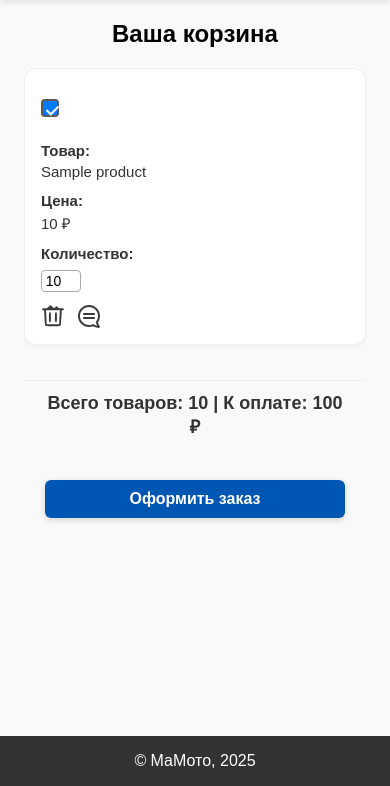
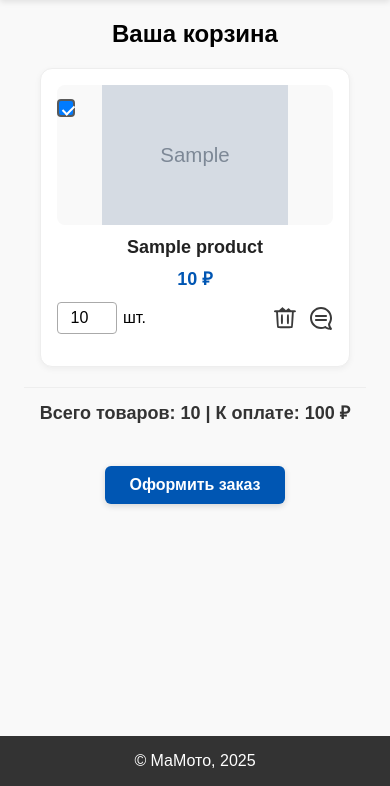
Before and after one commit to maxche88/Flask_SiteShop, a Python web app: template templates/user/cart.html in a window 390 px wide. Shown: the part 58-844 px from the top of the page. Run offline with Jinja, Linux system fonts and the light colour scheme; the template is opened without the code that fills it: most values are stand-ins (such as "Sample title", 1, 10 or a date in 2020); grey boxes marked "Sample" are stand-in pictures.

Commit message:
улучшена адаптивность корзины — добавлена мобильная карточная верстка, синхронизированы функции расчёта итогов, удаления и управления чекбоксами между десктопом и мобилкой, исправлены ошибки в обновлении суммы и отображении изображений, добавлены стрелки управления количеством. Изменения в таблицах, добавил связи и устранил проблему удаления в админ панели товара (если товар был в корзине у пользователя то админ не мог удалить товар из таблицы Shop)

```diff
--- a/routes/user/routes_api.py
+++ b/routes/user/routes_api.py
@@ -9,7 +9,7 @@ user_api_bp = Blueprint('user_api', __name__, url_prefix='/api/user')
 order_logger = logging.getLogger('app.orders')
 
 
-# === ДОБАВЛЕНИЕ В КОРЗИНУ ===
+# ДОБАВЛЕНИЕ В КОРЗИНУ
 @user_api_bp.route('/cart', methods=['POST'])
 def add_to_cart():
     user = g.current_user
@@ -59,7 +59,7 @@ def add_to_cart():
     return jsonify({"success": True})
 
 
-# === УДАЛЕНИЕ ИЗ КОРЗИНЫ ===
+# УДАЛЕНИЕ ИЗ КОРЗИНЫ
 @user_api_bp.route('/cart', methods=['DELETE'])
 def remove_from_cart():
     user = g.current_user
--- a/static/css/cart_form.css
+++ b/static/css/cart_form.css
@@ -4,6 +4,11 @@
 
 a {
     text-decoration: none;
+}
+
+/* По умолчанию: карточки скрыты, таблица видна */
+.cart-cards-mobile {
+    display: none;
 }
 
 .conteiner_forms {
@@ -65,9 +70,7 @@ a {
     box-shadow: 0 0 0 2px rgba(0, 123, 255, 0.25);
 }
 
-/* =============================================================================
-   КНОПКИ-ИКОНКИ
-   ============================================================================= */
+/* КНОПКИ-ИКОНКИ */
 
 .icon-button {
     background: none;
@@ -92,9 +95,7 @@ a {
     color: #3c9bf5;
 }
 
-/* =============================================================================
-   КАСТОМНЫЙ ЧЕКБОКС
-   ============================================================================= */
+/* ЧЕКБОКС */
 
 .checkbox-container {
     position: relative;
@@ -152,9 +153,7 @@ a {
     display: block;
 }
 
-/* =============================================================================
-   ОСНОВНАЯ СЕТКА КОРЗИНЫ — ДЕСКТОП
-   ============================================================================= */
+/* ОСНОВНАЯ СЕТКА КОРЗИНЫ — ДЕСКТОП */
 
 .cart-items {
     width: 100%;
@@ -168,7 +167,7 @@ a {
 
 .cart-header {
     display: grid;
-    grid-template-columns: 40px 1fr 80px 100px 90px;
+    grid-template-columns: 40px 1fr 72px 80px 100px 90px;
     background: #0056b3;
     color: white;
     font-weight: 600;
@@ -186,10 +185,10 @@ a {
 
 .cart-row {
     display: grid;
-    grid-template-columns: 40px 1fr 80px 100px 90px;
+    grid-template-columns: 40px 1fr 72px 80px 100px 90px;
     gap: 16px;
     padding: 14px 16px;
-    align-items: center; /* ← КЛЮЧЕВОЕ: вертикальное центрирование ВСЕХ ячеек */
+    align-items: center;
     text-align: center;
     border-bottom: 1px solid #eee;
 }
@@ -211,9 +210,25 @@ a {
     padding: 0;
 }
 
-/* =============================================================================
-   ИТОГОВАЯ СТРОКА
-   ============================================================================= */
+/* Ячейка с изображением */
+.cart-cell-image {
+    width: 72px;
+    padding: 8px;
+    display: flex;
+    align-items: center;
+    justify-content: center;
+}
+
+/* Само изображение */
+.cart-product-image {
+    width: 60px;
+    height: 60px;
+    object-fit: cover;
+    border-radius: 4px;
+    display: block;
+}
+
+/* ИТОГОВАЯ СТРОКА */
 
 .cart-summary {
     margin-top: 20px;
@@ -225,9 +240,7 @@ a {
     border-top: 1px solid #eee;
 }
 
-/* =============================================================================
-   КНОПКА "ОФОРМИТЬ ЗАКАЗ"
-   ============================================================================= */
+/* КНОПКА "ОФОРМИТЬ ЗАКАЗ" */
 
 .btn_order .bt.reg_bt {
     display: inline-block;
@@ -246,9 +259,7 @@ a {
     box-shadow: 0 4px 8px rgba(0, 0, 0, 0.2);
 }
 
-/* =============================================================================
-   МОДАЛЬНОЕ ОКНО ОПЛАТЫ
-   ============================================================================= */
+/* МОДАЛЬНОЕ ОКНО ОПЛАТЫ */
 
 .modal {
     display: none;
@@ -382,9 +393,7 @@ a {
     background-color: #004a99;
 }
 
-/* =============================================================================
-   МОДАЛЬНОЕ ОКНО: ЗАДАТЬ ВОПРОС О ТОВАРЕ
-   ============================================================================= */
+/* МОДАЛЬНОЕ ОКНО: ЗАДАТЬ ВОПРОС О ТОВАРЕ */
 
 .cart-ask-overlay {
     position: fixed;
@@ -494,98 +503,98 @@ a {
 }
 
 /* =============================================================================
-   АДАПТИВНАЯ ВЕРСИЯ — МОБИЛЬНЫЕ УСТРОЙСТВА (< 768px)
+   АДАПТИВ: СКРЫВАЕМ ТАБЛИЦУ НА МОБИЛЬНЫХ, ПОКАЗЫВАЕМ КАРТОЧКИ
    ============================================================================= */
 
+/* На мобильных: таблица скрыта, карточки видны */
 @media (max-width: 767px) {
-    .cart-header {
-        display: none;
+    .cart-items {
+        display: none !important;
     }
 
-    .cart-row {
-        display: flex;
-        flex-direction: column;
-        align-items: flex-start;
-        gap: 12px;
-        padding: 16px;
+    .cart-cards-mobile {
+        display: block;
+        width: 100%;
+        max-width: 1200px;
+        margin: 20px auto;
+        padding: 0 16px;
+        box-sizing: border-box;
+    }
+
+    .cart-card {
+        background: #fff;
         border: 1px solid #eee;
         border-radius: 12px;
-        background: #fff;
+        padding: 16px;
         margin-bottom: 16px;
-        border-bottom: none;
+        position: relative;
         box-shadow: 0 2px 6px rgba(0, 0, 0, 0.05);
-        transform: none !important;
     }
 
-    .cart-cell {
-        text-align: left;
-        padding: 0;
+    /* Чекбокс — в левом верхнем углу */
+    .cart-card-checkbox {
+        position: absolute;
+        top: 16px;
+        left: 16px;
+        z-index: 2;
     }
 
-    /* Подписи через ::before */
-    .cart-cell-title::before {
-        content: "Товар:";
-        font-weight: 600;
-        display: block;
-        margin-bottom: 4px;
-        color: #333;
+    /* Изображение — внутри карточки, без выхода за границы */
+    .cart-card-image {
+        width: 100%;
+        height: 140px;
+        margin-bottom: 12px;
+        display: flex;
+        align-items: center;
+        justify-content: center;
+        background: #f9f9f9;
+        border-radius: 8px;
+        overflow: hidden;
     }
 
-    .cart-cell-price::before {
-        content: "Цена:";
-        font-weight: 600;
+    .cart-card-image img {
+        max-width: 100%;
+        max-height: 100%;
+        object-fit: contain;
         display: block;
-        margin-bottom: 4px;
-        color: #333;
     }
 
-    .cart-cell-qty::before {
-        content: "Количество:";
-        font-weight: 600;
-        display: block;
-        margin-bottom: 8px;
-        color: #333;
+    .cart-card-content {
+        margin-bottom: 16px;
     }
 
-    .cart-cell-actions::before {
+    .cart-card-title {
+        font-size: 18px;
         font-weight: 600;
-        display: block;
-        margin-bottom: 10px;
-        color: #333;
+        margin: 0 0 8px;
+        color: #222;
     }
 
-    /* Для чекбокса на мобилке — вернём отступ */
-    .cart-cell-checkbox {
-        display: block;
-        padding-bottom: 20px;
-        margin-bottom: 8px;
+    .cart-card-price {
+        font-size: 18px;
+        font-weight: 700;
+        color: #0056b3;
+        margin-bottom: 12px;
     }
 
-    .quantity-control {
+    .cart-card-qty {
+        display: flex;
+        justify-content: space-between;
+    }
+
+    .cart-card-qty .quantity-control {
         justify-content: flex-start;
     }
 
-    .cart-cell-actions {
-        display: flex;
-        flex-wrap: wrap;
-        gap: 12px;
-        align-items: center;
+    .cart-card-qty .qty-input {
+        width: 60px;
+        font-size: 16px;
+        padding: 6px;
     }
 
-    .cart-row:hover {
-        background: transparent;
+    .cart-card-actions {
+        display: flex;
+        gap: 12px;
+        justify-content: flex-start;
     }
-
-    .cart-summary,
-    .btn_order {
-        padding-left: 16px;
-        padding-right: 16px;
-    }
-
-    .btn_order .bt.reg_bt {
-        width: 100%;
-        max-width: 300px;
-        margin: 0 auto;
-    }
-
 }
--- a/static/js/suser_panel.js
+++ b/static/js/suser_panel.js
@@ -1,7 +1,6 @@
 // Панель управления товарами — менеджер (suser)
 
 document.addEventListener('DOMContentLoaded', function () {
-    // Элементы DOM
     const selectAllCheckbox = document.getElementById('select-all');
     const gridBody = document.getElementById('products-grid-body');
     const infoPanel = document.getElementById('info-panel');
@@ -102,7 +101,6 @@ document.addEventListener('DOMContentLoaded', function () {
                     method: 'POST',
                     headers: {
                         'Content-Type': 'application/json',
-                        // Если JWT в куках — заголовок не нужен
                     },
                     credentials: 'same-origin',
                     body: JSON.stringify({
--- a/templates/product/edit_product_panel.html
+++ b/templates/product/edit_product_panel.html
@@ -207,7 +207,7 @@
             <div class="cell quantity-cell"></div>
             <div class="cell category-cell"></div>
             <div class="cell created-at-cell"></div>
-            <div class="cell"><span class="badge_edit"></span></div>
+            <div class="cell sale-cell"><span class="badge_edit"></span></div>
         </div>
     </template>
 
--- a/templates/user/cart.html
+++ b/templates/user/cart.html
@@ -23,6 +23,7 @@
         <!-- Основной контейнер товаров -->
         <div class="cart-items" id="cart-table">
             <div class="cart-header">
+
                 <div class="cart-cell cart-cell-checkbox">
                     <label class="checkbox-container">
                         <input type="checkbox" id="select-all">
@@ -30,6 +31,7 @@
                     </label>
                 </div>
                 <div class="cart-cell cart-cell-title">Товар</div>
+                <div class="cart-cell cart-cell-image"></div>
                 <div class="cart-cell cart-cell-price">Цена</div>
                 <div class="cart-cell cart-cell-qty">Кол-во</div>
                 <div class="cart-cell cart-cell-actions"></div>
@@ -50,6 +52,12 @@
                     <!-- Название -->
                     <div class="cart-cell cart-cell-title">
                         {{ item.product.title }}
+                    </div>
+
+                    <!-- Изображение -->
+                    <div class="cart-cell cart-cell-image">
+                        <img src="{{ url_for('static', filename=item.product.link_img) }}"
+                            alt="{{ item.product.title }}" class="cart-product-image">
                     </div>
 
                     <!-- Цена -->
@@ -79,6 +87,54 @@
                 </div>
                 {% endfor %}
             </div>
+        </div>
+
+        <!-- КАРТОЧКИ (мобильные) -->
+        <div class="cart-cards-mobile" id="cart-cards">
+            {% for item in cart_items %}
+            <div class="cart-card" data-item-id="{{ item.id }}">
+                <!-- Чекбокс -->
+                <div class="cart-card-checkbox">
+                    <label class="checkbox-container">
+                        <input type="checkbox" class="item-checkbox" value="{{ item.id }}">
+                        <span class="checkmark"></span>
+                    </label>
+                </div>
+
+                <!-- Изображение -->
+                <div class="cart-card-image">
+                    <img src="{{ url_for('static', filename=item.product.link_img) }}" alt="{{ item.product.title }}">
+                </div>
+
+                <!-- Контент -->
+                <div class="cart-card-content">
+                    <h3 class="cart-card-title">{{ item.product.title }}</h3>
+                    <div class="cart-card-price">{{ item.product.price }} ₽</div>
+
+                    <!-- Количество и кнопки -->
+                    <div class="cart-card-qty">
+                        <div class="quantity-control">
+                            <input type="number" class="qty-input" value="{{ item.quantity }}" min="1"
+                                max="{{ item.product.quantity }}" data-item-id="{{ item.id }}"
+                                data-product-id="{{ item.product_id }}" data-stock="{{ item.product.quantity }}">
+                            <p>шт.</p>
+                        </div>
+
+                        <div class="cart-card-actions">
+                            <button class="cart-delete-icon icon-button" data-id="{{ item.id }}"
+                                aria-label="Удалить товар">
+                                {{ delete_product(cls="icon-button") }}
+                            </button>
+                            <button class="cart-send_mess-icon icon-button" data-id="{{ item.id }}"
+                                data-product-id="{{ item.product.id }}" aria-label="Отправить сообщение">
+                                {{ chat(cls="icon-button") }}
+                            </button>
+                        </div>
+
+                    </div>
+                </div>
+            </div>
+            {% endfor %}
         </div>
 
         <!-- Итог и кнопка оформления -->
```
Also changed, not shown: migrations/versions/6286fbf51c77_add_on_delete_cascade_to_cart_items_.py (added, +34 -0 lines), migrations/versions/fb8df1fca16f_make_order_items_product_id_nullable_.py (added, +44 -0 lines), models.py (+4 -4 lines), routes/product/routes_api.py (+9 -8 lines), routes/user/routes_ui.py (+5 -2 lines), static/css/product_panel.css (+73 -31 lines), static/js/cart-page.js (+42 -12 lines). Lines whose indentation alone changed are shown as unchanged.
